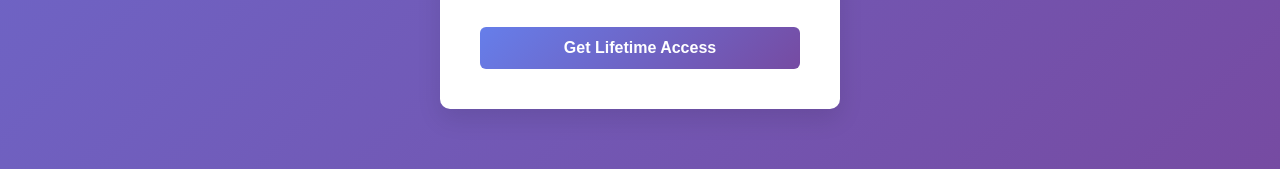
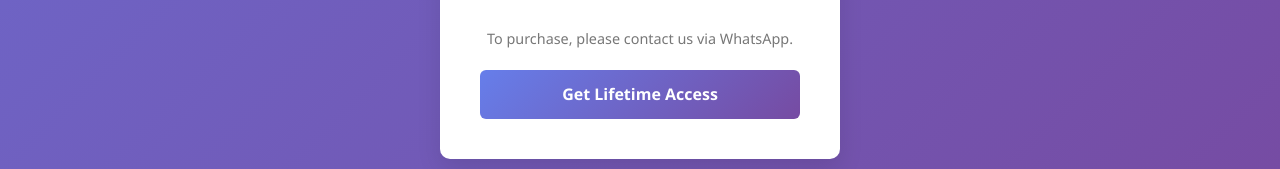
Before and after one commit to zenithura/tekrar.github.io, a plain HTML site: page index.html in a window 1280 px wide. Shown: the part 1667-1836 px from the top of the page. Drawn offline with Linux system fonts and the light colour scheme.

Commit message:
updates (wp adding)

```diff
--- a/index.html
+++ b/index.html
@@ -37,7 +37,8 @@
                 <li>Create Unlimited Chapters & Topics</li>
                 <li>Licensed for a Single Device</li>
             </ul>
-            <button class="btn-purchase">Get Lifetime Access</button>
+            <p class="purchase-note">To purchase, please contact us via WhatsApp.</p>
+            <a href="https://wa.me/994556931165" target="_blank" class="btn-purchase">Get Lifetime Access</a>
         </div>
     </div>
 
--- a/style.css
+++ b/style.css
@@ -475,6 +475,19 @@ footer {
     box-shadow: 0 5px 15px rgba(102, 126, 234, 0.4);
 }
 
+.purchase-note {
+    font-size: 0.9rem;
+    color: #777;
+    margin-top: 20px;
+    margin-bottom: 20px;
+}
+
+a.btn-purchase {
+    text-decoration: none;
+    display: inline-block;
+    text-align: center;
+}
+
 /* Info Container Styles */
 .info-container {
     display: flex;
```
